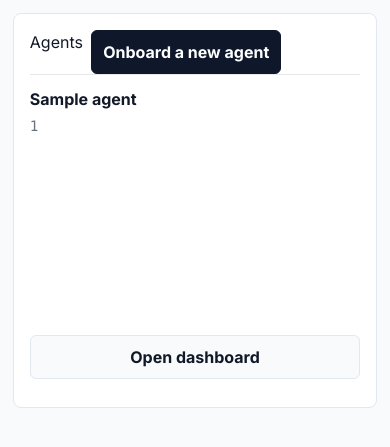
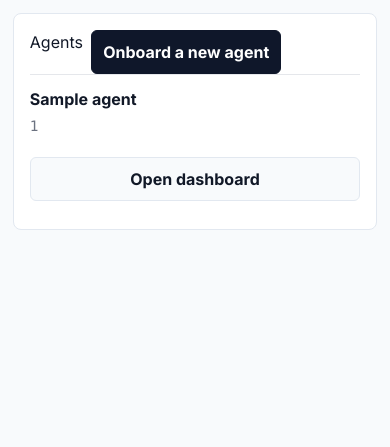
Before and after one commit to vikasudasi/skill-vault, a FastAPI app: template skill_vault/web/templates/agents_overview.html in a window 390 px wide. Shown: the part 113-560 px from the top of the page. Run offline with FastAPI, Linux system fonts and the light colour scheme; the template is opened without the code that fills it: most values are stand-ins (such as "Sample title", 1, 10 or a date in 2020); parts of the project's set-up code (start-up, migrations or seed data) failed here and were passed over; some libraries are stand-ins or nearby versions.

Commit message:
fix(dashboard): mobile agent list — equal-width aligned buttons; stop 15rem flex-basis inflating item height in column layout
- .list li > :first-child flex-basis auto on mobile (was 15rem=240px forced height)
- .actions grid with auto-fit(minmax(140px,1fr)) so form-wrapped buttons match .btn anchors
- Verified live at 390px: agent box 369->161px, buttons 330/163 -> both 161px

```diff
--- a/skill_vault/web/static/skillvault.css
+++ b/skill_vault/web/static/skillvault.css
@@ -733,19 +733,46 @@ td code {
     justify-content: center;
   }
 
-  /* List rows stack title + actions vertically; action buttons go full-width
-     for easier tapping. */
+  /* List rows stack title + actions vertically; action buttons become
+     equal-width grid cells so they align and fill the row on mobile. */
   .list li {
     flex-direction: column;
     align-items: stretch;
   }
 
+  /* The generic `.list li > :first-child` rule uses `flex: 1 1 15rem` as a
+     WIDTH basis for the desktop row layout. Once the list is a column, that
+     same basis is applied to HEIGHT and forces each item (e.g. an agent) to
+     be at least 15rem tall no matter how little content it has. Reset it. */
+  .list li > :first-child {
+    flex-basis: auto;
+  }
+
   .actions {
     width: 100%;
+    /* Grid (instead of flex) so a button wrapped in a form.inline gets the
+       same sized cell as a plain .btn anchor — they stay aligned. */
+    display: grid;
+    grid-template-columns: repeat(auto-fit, minmax(140px, 1fr));
+  }
+
+  .actions > * {
+    min-width: 0;
   }
 
   .actions .btn,
   .actions button {
+    width: 100%;
+  }
+
+  /* Buttons nested inside a form.inline don't stretch to the grid cell on
+     their own — make the form a flex container so its child fills it. */
+  .actions .inline {
+    display: flex;
+    width: 100%;
+  }
+
+  .actions .inline button {
     flex: 1 1 auto;
     width: 100%;
   }
```
